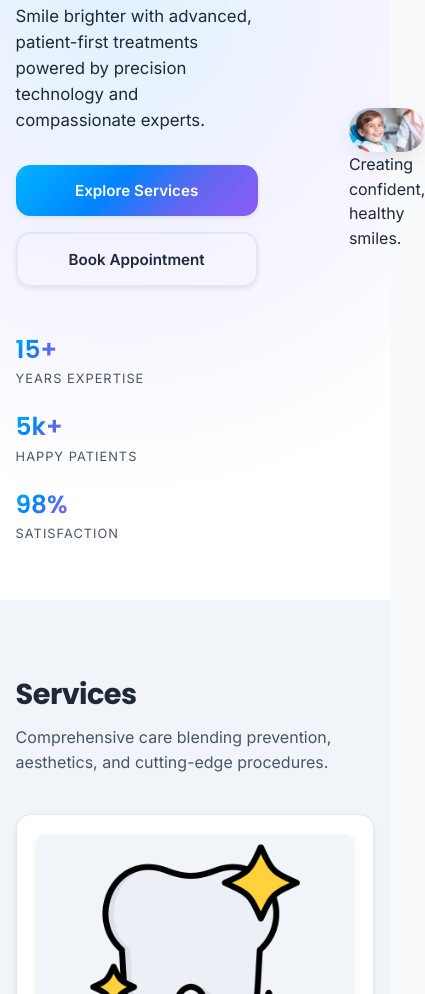
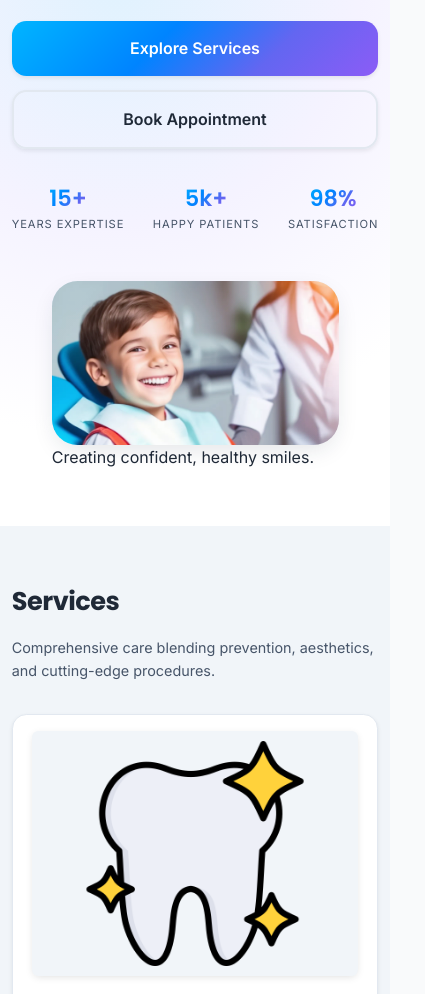
Before and after one commit to petike44/DentaDo_2, a plain HTML site: page index.html in a window 390 px wide. Shown: the part 313-1307 px from the top of the page, 425 px wide, since content can reach past the window. Drawn offline with Linux system fonts and the light colour scheme.

Commit message:
Enhance mobile UI/UX styles in style.css
Added a media query for screens up to 768px to improve mobile layout and touch interactions. Adjustments include spacing, font sizes, grid layouts, button sizing, and touch-friendly navigation for a better mobile experience.

```diff
--- a/assets/css/style.css
+++ b/assets/css/style.css
@@ -198,3 +198,53 @@ body.dark .footer { background: var(--color-surface); }
   .stats { gap:1.2rem; }
   .hero-cta { flex-direction:column; align-items:stretch; }
 }
+
+/* Mobile UI/UX enhancements */
+@media (max-width:768px){
+  /* Smoother spacing */
+  .container { width:94%; }
+  .section { padding:3.5rem 0 3rem; }
+
+  /* Hero optimizations */
+  .hero { min-height:auto; padding:3rem 0 2.5rem; }
+  .hero-layout { grid-template-columns:1fr; gap:2rem; }
+  .hero-col.text-col { order:1; }
+  .hero-col.media-col { order:2; }
+  .hero-image-wrapper { max-width:100%; animation-delay:.2s; }
+  .display { font-size:clamp(2rem,8vw,2.6rem); line-height:1.15; }
+  .lead { font-size:1rem; }
+  .stats { flex-direction:row; justify-content:space-between; gap:1rem; margin-top:1.5rem; }
+  .stat { align-items:center; text-align:center; }
+  .stat .number { font-size:1.4rem; }
+  .stat .label { font-size:.7rem; }
+
+  /* Cards with better touch targets */
+  .service-grid { grid-template-columns:1fr; gap:1.25rem; }
+  .card { padding:1.2rem 1.2rem 1.4rem; }
+  .card:active { transform:scale(.98); }
+
+  /* About section mobile */
+  .grid-2 { grid-template-columns:1fr; gap:2rem; }
+  .about-single { max-width:100%; border-radius:var(--radius-md); }
+
+  /* Team cards */
+  .team-grid { grid-template-columns:1fr; max-width:400px; margin:0 auto; gap:1.5rem; }
+
+  /* Form improvements */
+  .form { grid-template-columns:1fr; padding:1.25rem 1.25rem 1.5rem; }
+  .btn { padding:.95rem 1.5rem; font-size:1rem; }
+
+  /* Better button spacing */
+  .hero-cta { gap:.85rem; margin:1.5rem 0 2rem; }
+  .hero-cta .btn { min-height:52px; display:flex; align-items:center; justify-content:center; }
+
+  /* Section titles */
+  .section-title { font-size:clamp(1.6rem,6vw,2rem); margin-bottom:1rem; }
+  .section-desc { font-size:.9rem; margin-bottom:2rem; }
+
+  /* Smoother scrolling reveal */
+  .reveal { transform:translateY(20px); }
+
+  /* Navigation touch-friendly */
+  .nav-links a { min-height:48px; padding:.65rem 1.2rem; }
+}
```
